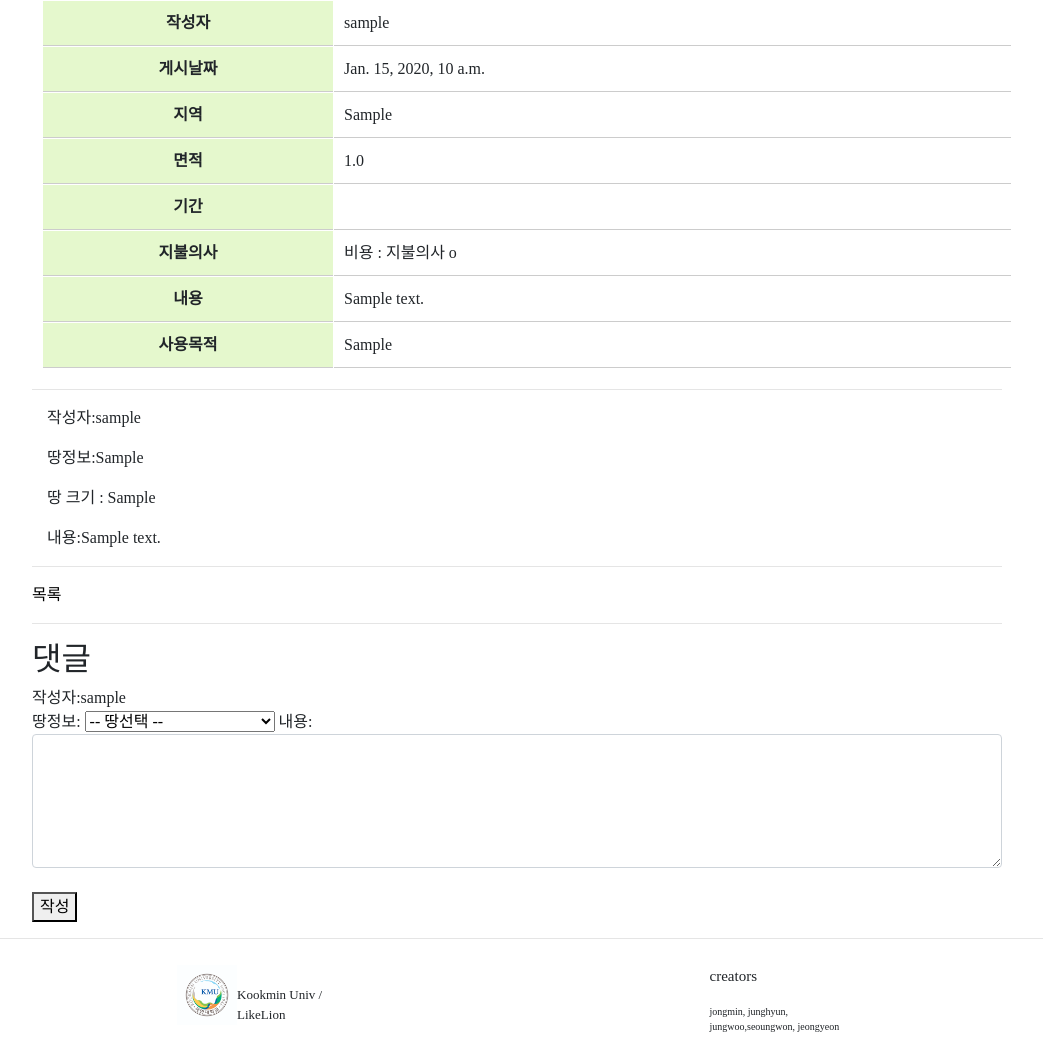
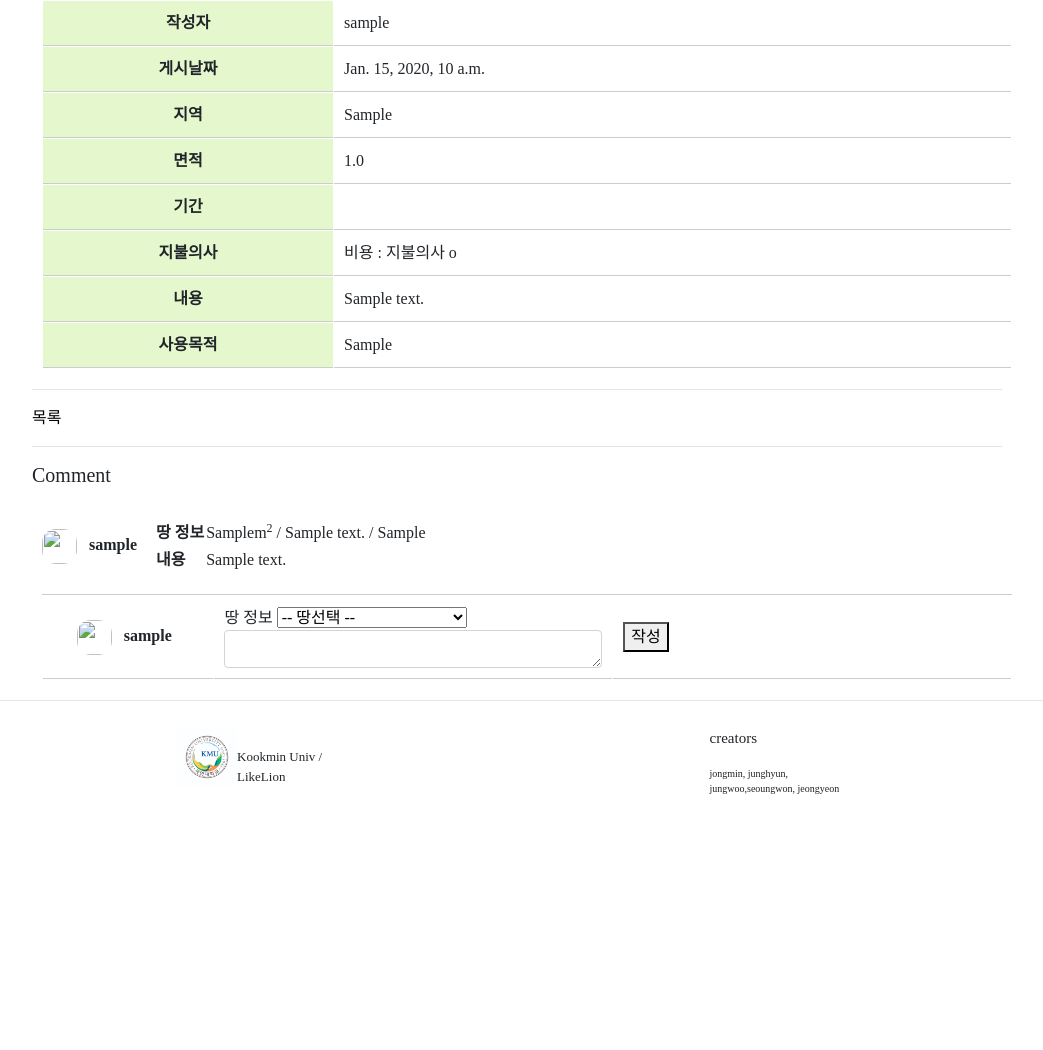
Before and after one commit to labiss96/Farm_Sharing_Project, a Django app: page /landBoard/request/detail/1 in a window 1280 px wide. Shown: the part 273-1323 px from the top of the page, without its empty margins (123-1166 px from the left). After the commit the page ends 1067 px from the top, so only its background shows below. Run offline with Django 3.2, Linux system fonts and the light colour scheme; a user stored in the database is signed in; tables that the repository leaves empty hold one stand-in row (values such as "Sample post"); some libraries are stand-ins or nearby versions; some web fonts are replaced.

Commit message:
오류수정

```diff
--- a/farmsharing_project/landBoard/templates/requestboard_detail.html
+++ b/farmsharing_project/landBoard/templates/requestboard_detail.html
@@ -47,16 +47,6 @@
 
 
         <hr>
-        {%for comment in comments.all%}
-        <div class ='container'>
-            <p>작성자:{{comment.comment_writer}}</p>
-            <p>땅정보:{{comment.land_writer.region}}</p>
-            <p>땅 크기 : {{comment.land_writer.land_area}}</p>
-            <p>내용:{{comment.comment_content}}</p>
-        </div>
-        <hr>
-        {% endfor %}
-
         {% if user.username == join.writer.username%}
         <!-- 게시물 작성자가 아니면 수정 삭제 못함!-->
         <a href="{% url 'rb_edit' rb.id%}"> 수정하기 </a>
@@ -67,28 +57,62 @@
         <a href="{% url 'requestboard' %}"> 목록 </a>
         <hr>
 
+        <h5>Comment</h5>
+        <br>
+        {%for comment in comments.all%}
+        <table>
+           <tr>
+              <th rowspan="3" style="padding: 10px;">
+                 <img src="{{ comment.comment_writer.profile_img.url }}" alt="" style="width: 35px; height: 35px; border-radius: 40%;"> <span style="padding: 8px; ">{{comment.comment_writer}}</span>
+              </th>
+              <tr>
+                 <th>땅 정보</th>
+                 <td>
+                    {{comment.land_writer.land_area}}m<sup>2</sup> /
+                    {{comment.land_writer.roadAddress}} /
+                    {{comment.land_writer.land_condition}}
+                 </td>
 
+              </tr>
+              <tr>
+                 <th>내용</th>
+                 <td>
+                    {{comment.comment_content}}
+                 </td>
+              </tr>
+           </tr>
+        </table>
 
+     {% endfor %}
 
-<!-- 이어서 -->
-        {% if user.is_authenticated %}   <!-- 로그인 상태가 아니면 댓글 못씀-->
+   {% if user.is_authenticated %}   <!-- 로그인 상태가 아니면 댓글작성 불가-->
       <form action="{% url 'RequestBoardCommentNew' rb.id%}" method = "POST">
          {% csrf_token %}
-            <div >
-                <h2>댓글</h2>
-                작성자:{{user.username}}
-                <br>
-                땅정보: <select name="l">
+         <div>
+            <table class="type_comment">
+               <tr>
+                  <th scope="row">
+                     <img src="{{ request.user.profile_img.url }}" alt="" style="width: 35px; height: 35px; border-radius: 40%;">
+                     <span style="padding: 5%;">{{request.user.username}}</span>
+                  </th>
+                  <td>
+                     땅 정보
+                     <select name="l" required="required">
                            <option value='' selected>-- 땅선택 --</option>
                            {% for i in land %}
                                  <option value="{{i.id}}">{{i.region}} , {{i.land_area}} , {{i.land_condition}}</option>
                            {%endfor%}
                      </select>
-                내용:<textarea name="content" class="form-control" id="" cols="30" rows="5"></textarea>
-                <br>
-                <button type="submit">작성</button>
+                     <textarea name="content" class="form-control" id="" cols="25" rows="1"></textarea>
+                  </td>
+                  <td><button type="submit">작성</button></td>
+               </tr>
+            </table>
+
+
          </div>
       </form>
    {% endif %}
+
 </div>
 {% endblock %}
--- a/farmsharing_project/landBoard/templates/sharingboard_new.html
+++ b/farmsharing_project/landBoard/templates/sharingboard_new.html
@@ -13,7 +13,9 @@
         {% csrf_token %}
         <hr>
         공유할 땅을 선택해주세요 <br>
+        <span style="color: green; font-size: small;">땅이 없다면 먼저 본인의 땅을 등록해주세요</span>
         <div class="row">
+
             {%for land in user_lands%}
                 <div class="col-md-4 col-lg-4 col-sm-4">
                     <label>
--- a/farmsharing_project/landBoard/views.py
+++ b/farmsharing_project/landBoard/views.py
@@ -76,6 +76,7 @@ def SharingBoardNew(request):
     regionM = Region.objects.all()
     user = request.user
     user_lands = user.user_land.all()
+
     return render(request, 'sharingboard_new.html', {'regionM': regionM, 'user_lands':user_lands})
 
 def SharingBoardCreate(request):
```
Also changed, not shown: farmsharing_project/additionBoard/templates/questionboard_list.html (+1 -12 lines), farmsharing_project/readme.md (added), 1 other file. Lines whose indentation alone changed are shown as unchanged.
